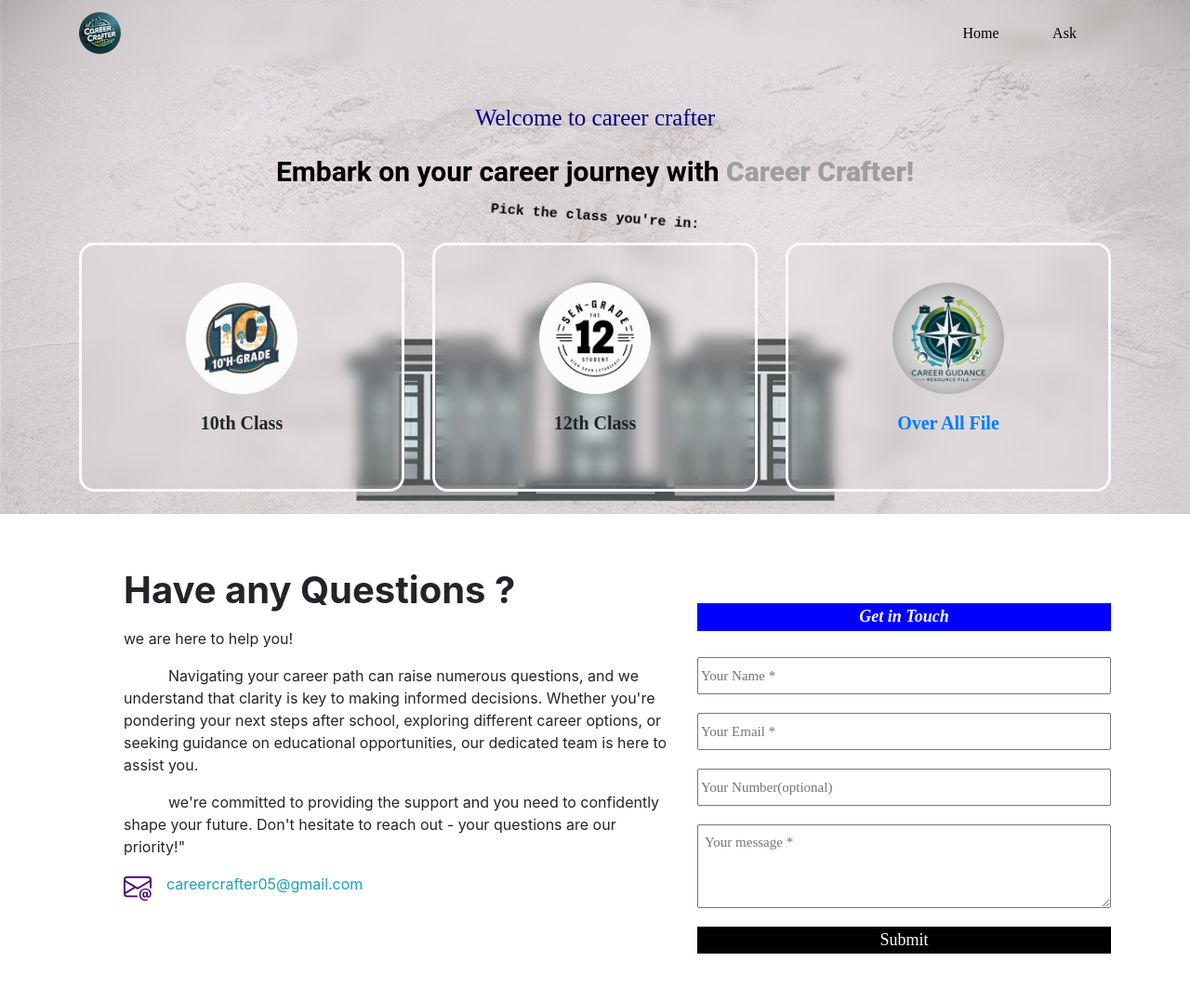
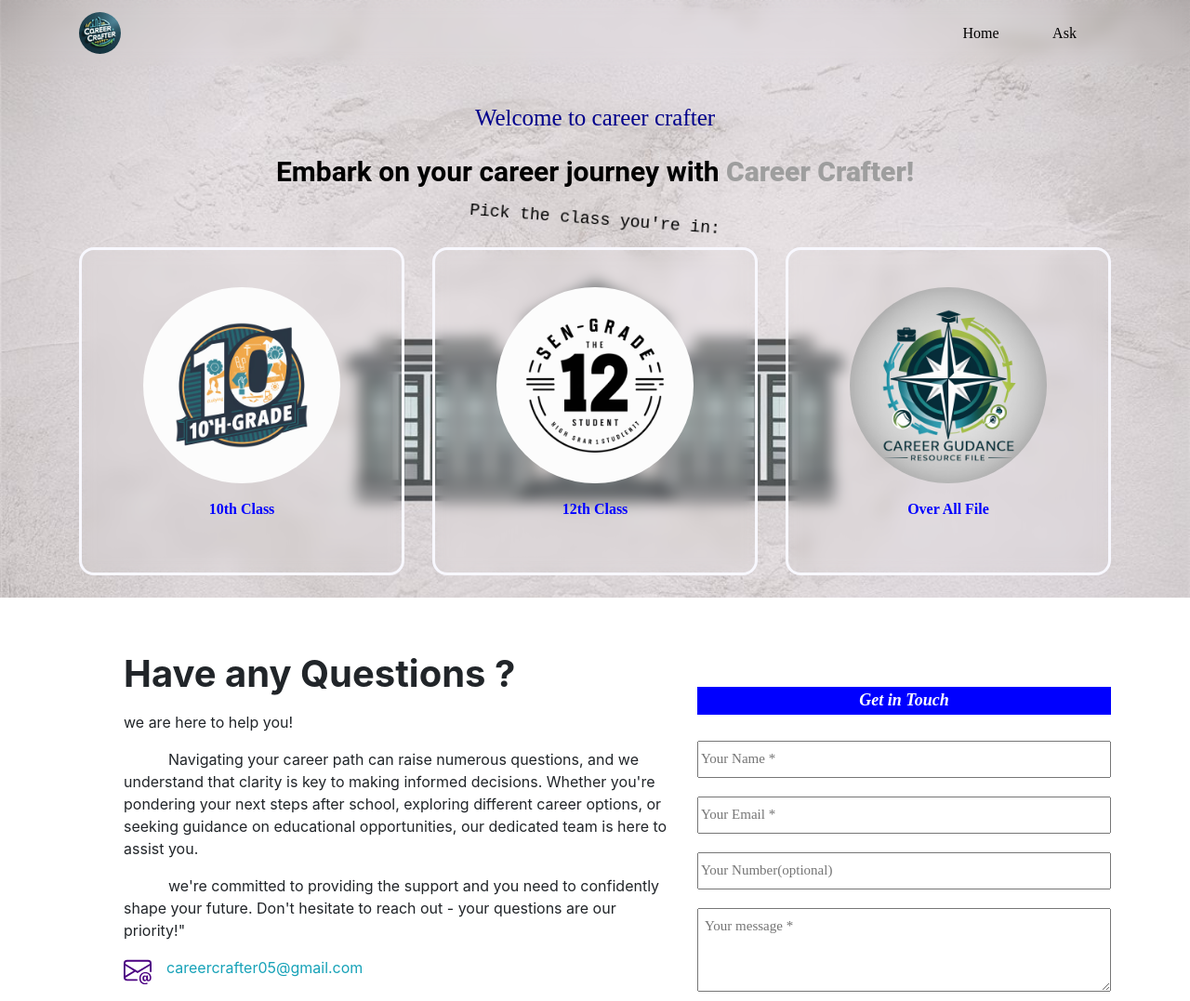
Before and after one commit to bMadhavvarma/redirect-page, a plain HTML site: page index.html in a window 1280 px wide. Shown: the top 1077 px of the page at 93% size. Drawn offline with nearby package versions, Linux system fonts and the light colour scheme; grey boxes are pictures that could not be loaded.

Commit message:
Update style.css

```diff
--- a/style.css
+++ b/style.css
@@ -124,9 +124,9 @@
 }
 .text-para {
   font-family: "Courier New", Courier, monospace;
-  font-size: 15px;
+  font-size: 18px;
   color: black;
-  font-weight: 600;
+  font-weight: 500;
   animation-name: rotating;
   animation-duration: 0.35s;
   animation-timing-function: ease;
@@ -155,13 +155,19 @@
   backdrop-filter: blur(8px);
 }
 .box-text {
-  font-size: 20px;
+  font-size: 1rem;
   font-weight: 600;
+  color: blue;
   font-family: "Times New Roman", Times, serif;
 }
 .box-image {
-  height: 120px;
-  width: 120px;
+  height: 80%;
+  width: 80%;
+  border-radius: 50%;
+}
+.para-image{
+  height: 140% !important;
+  width: 100% !important;
   border-radius: 50%;
 }
 button {
```
